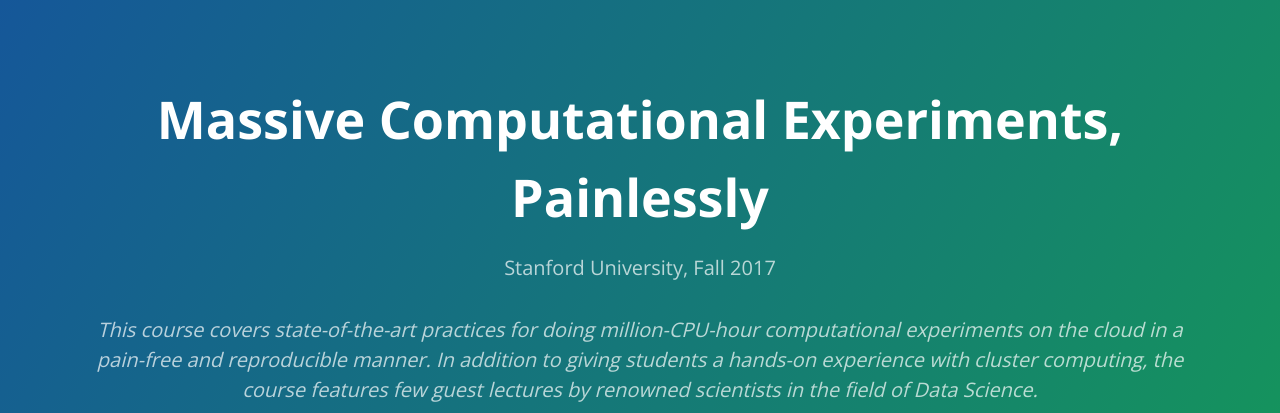
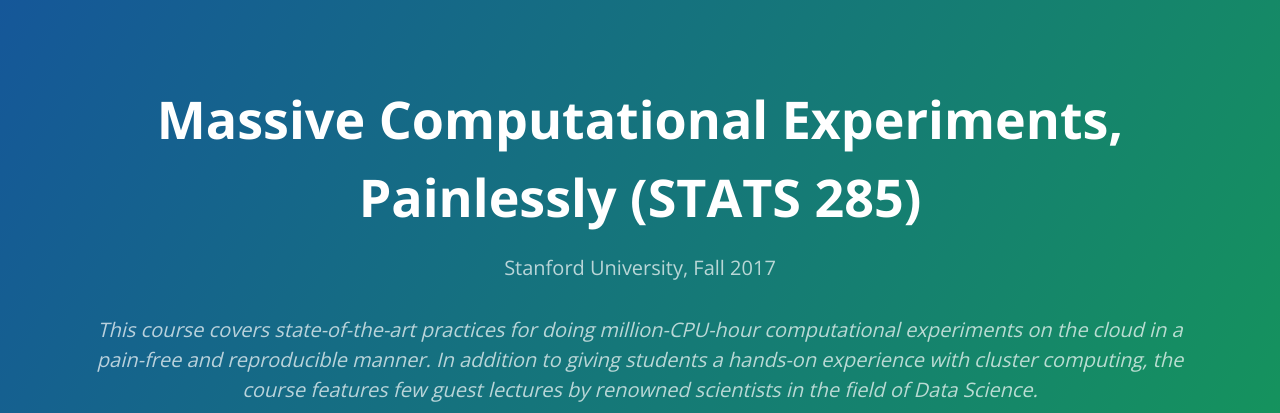
Before and after one commit to stats285/stats285.github.io, a Jekyll site: the page built from index.md, in a window 1280 px wide and 900 px high, cut to the strip 0-413 px from the top of the window. Built offline with Jekyll 4.4.1, drawn with Linux system fonts in a browser that asks for light colours; the repository's description, which GitHub fills in, is left out.

Commit message:
added course number

```diff
--- a/_config.yml
+++ b/_config.yml
@@ -1,4 +1,4 @@
-title: Massive Computational Experiments, Painlessly
+title: Massive Computational Experiments, Painlessly (STATS 285)
 show_downloads: false
 google_analytics:
 theme:
```
